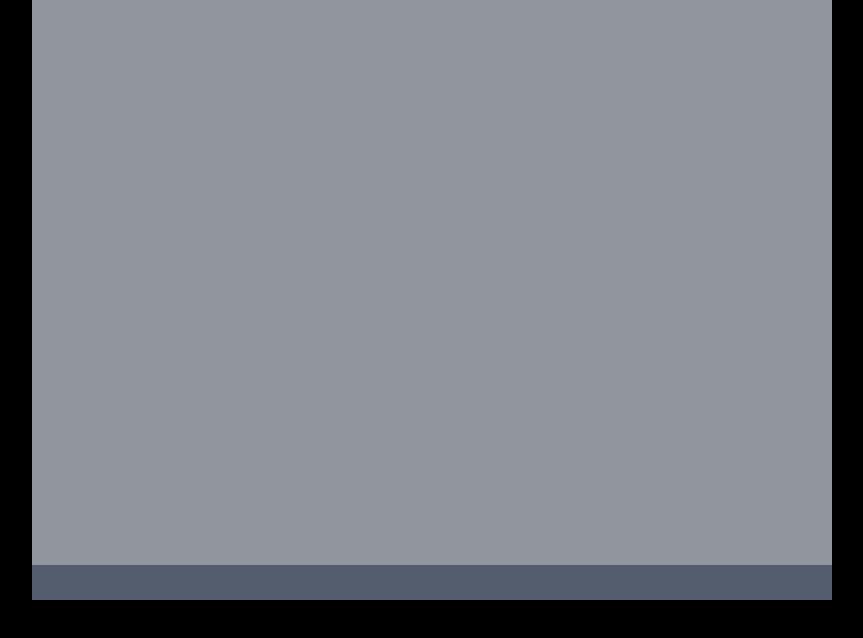
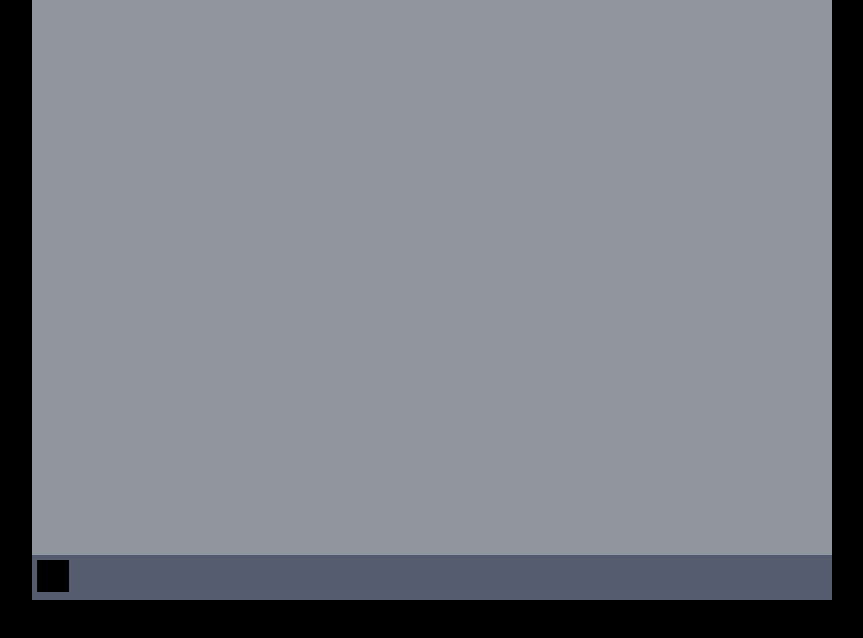
Before and after one commit to AlotarioPersonal/infinOS, a plain HTML site: page index.html in a window 1280 px wide. Shown: the whole page, without its empty margins (208-1071 px from the left). Drawn offline with Linux system fonts and the light colour scheme.

Commit message:
added square

```diff
--- a/index.html
+++ b/index.html
@@ -16,14 +16,17 @@
     var ctx = canvas.getContext("2d");
 
     taskbarX = 0
-    taskbarY = canvas.height - 35
+    taskbarY = canvas.height - 45
 
     // DRAW
     function draw() {
         ctx.clearRect(0, 0, canvas.width, canvas.height);
 
         ctx.fillStyle = "#535d6e";
-        ctx.fillRect(taskbarX, taskbarY, canvas.width, 35);
+        ctx.fillRect(taskbarX, taskbarY, canvas.width, 45);
+        ctx.fillStyle = "#000000";
+        ctx.fillRect(taskbarX + 5, taskbarY + 5, 32, 32)
+
 
         requestAnimationFrame(draw)
     }
```
